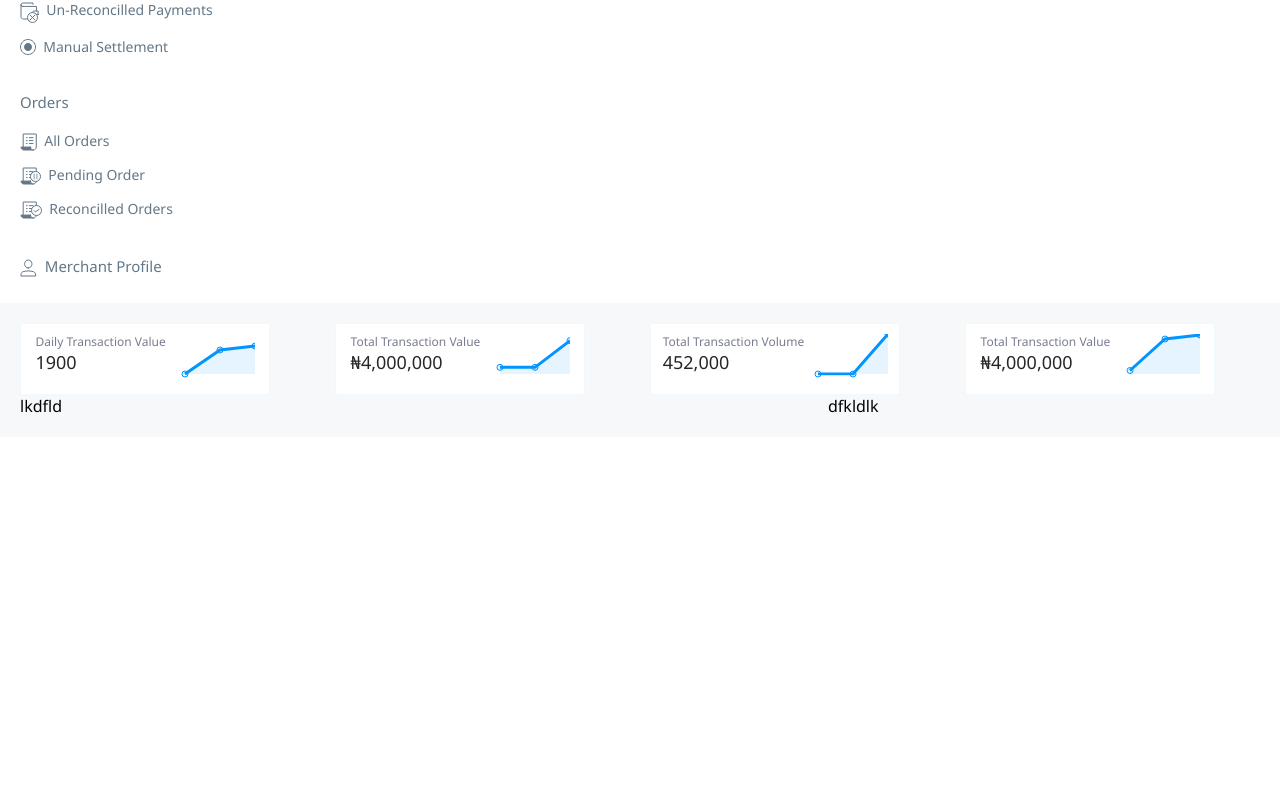
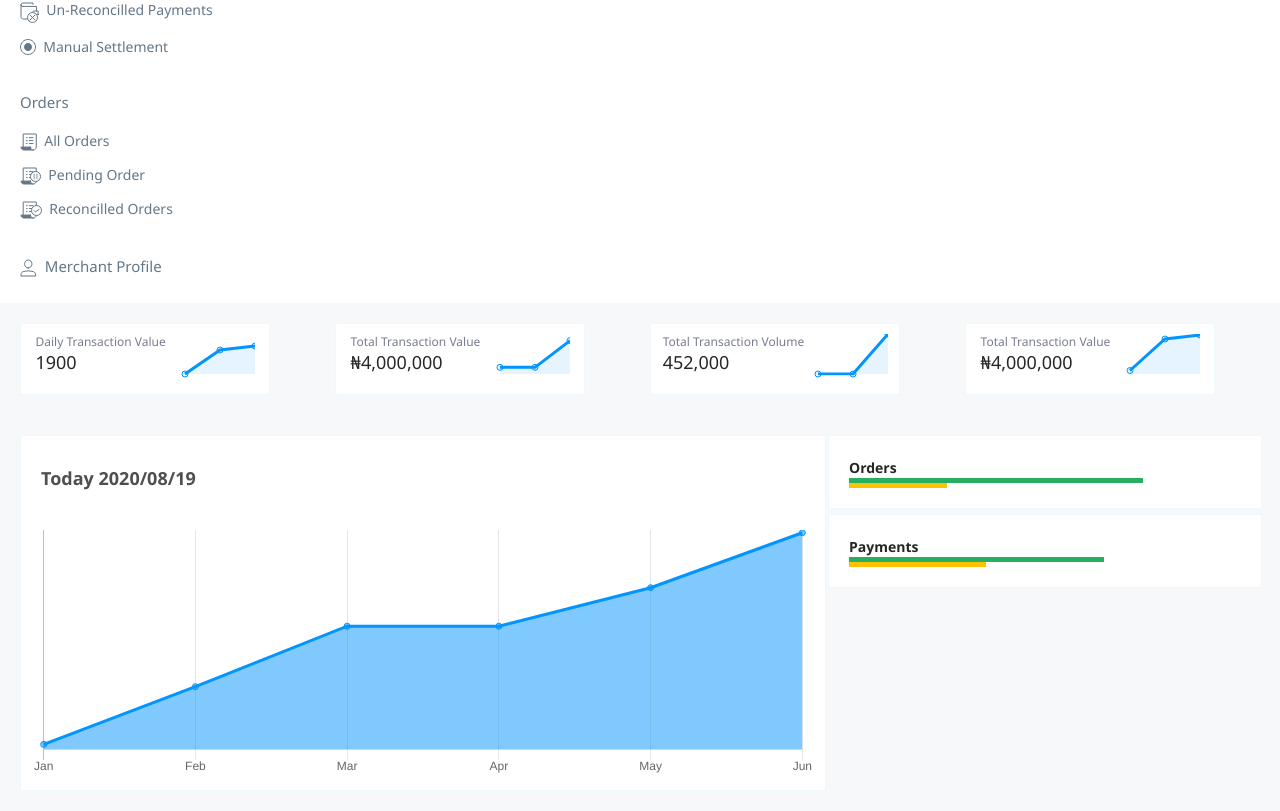
Before and after one commit to HassanBello/mintdashboard, a React (Create React App) app: page / in a window 1280 px wide. Shown: the part 436-1247 px from the top of the page. Before the commit the page ends 873 px from the top, so only its background shows below. Built offline with nearby package versions, Linux system fonts and the light colour scheme; the HTML template or start-up script is replaced by a standard one.

Commit message:
Order Section Partil work

```diff
--- a/src/components/dash/dashboard.js
+++ b/src/components/dash/dashboard.js
@@ -1,11 +1,17 @@
 import React from 'react';
 import Transaction from './transaction/transactions'
 import Order from './order/order';
+import styled from "styled-components";
+
+const P20 = styled.div`
+padding: 20px;
+`
 
 const DashBoard = () => {
     return (
         <>
         <Transaction />
+        <P20 />
         <Order />
         </>
     )
--- a/src/components/dash/order/order.css.js
+++ b/src/components/dash/order/order.css.js
@@ -8,5 +8,56 @@ column-gap: 2px;
 export const OrderColumns = styled.div`
 display: flex;
 flex-flow: column wrap;
+`
 
+export const GraphWrapper = styled.div`
+background: #FFFFFF;
+border: 1px solid #EEF8FD;
+box-sizing: border-box;
+border-radius: 2px;
+padding: 10px;
+display: flex;
+flex-flow: column wrap;
 `
+export const GraphContainer = styled.div`
+height: 250px;
+`
+
+export const StyledTime = styled.div`
+font-family: Segoe UI;
+font-style: normal;
+font-weight: bold;
+font-size: 18px;
+line-height: 24px;
+color: #4F4F4F;
+padding: 20px 10px 40px 10px;
+`
+
+export const SideCardHeader = styled.span`
+font-family: Segoe UI;
+font-style: normal;
+font-weight: bold;
+font-size: 14px;
+line-height: 19px;
+color: #262626;
+margin-bottom: 10px;
+`
+
+export const SideCard = styled.div`
+background: #FFFFFF;
+border: 1px solid #EEF8FD;
+box-sizing: border-box;
+border-radius: 2px;
+padding: 20px;
+margin-bottom: 5px;
+`
+export const GreenLine = styled.div`
+content: '';
+width: ${props => props.width}%;
+border-bottom: 5px solid #27AE60;
+`
+export const YellowLine = styled.div`
+content: '';
+width: ${props => props.width}%;
+border-bottom: 5px solid #FDC203;
+`
--- a/src/components/dash/order/order.js
+++ b/src/components/dash/order/order.js
@@ -1,17 +1,38 @@
 import React from 'react';
 import * as Styles from './order.css'
+import OrderGraph from './orderGraph';
+import SideDetailCard from './sidedetails';
 
 const Order = () => {
+    const data = [
+        {
+            title: 'Orders',
+            reconPay: 75,
+            unReconPay: 25
+        },
+        {
+            title: 'Payments',
+            reconPay: 65,
+            unReconPay: 35
+        }
+    ]
     return (
         <>
-        <Styles.OrderGrid>
-            <Styles.OrderColumns>
-lkdfld
-            </Styles.OrderColumns>
-            <Styles.OrderColumns>
-                dfkldlk
+            <Styles.OrderGrid>
+                <Styles.OrderColumns>
+                    <Styles.GraphWrapper>
+                        <Styles.StyledTime>
+                            {`Today ${new Date().toJSON().slice(0, 10).replace(/-/g, '/')}`}
+                        </Styles.StyledTime>
+                        <Styles.GraphContainer>
+                        <OrderGraph />
+                        </Styles.GraphContainer>
+                    </Styles.GraphWrapper>
                 </Styles.OrderColumns>
-        </Styles.OrderGrid>
+                <Styles.OrderColumns>
+                    {data.map(item => <SideDetailCard title={item.title} reconPay={item.reconPay} unReconPay={item.unReconPay} />)}
+                </Styles.OrderColumns>
+            </Styles.OrderGrid>
         </>
     )
 }
--- /dev/null
+++ b/src/components/dash/order/orderGraph.js
@@ -0,0 +1,61 @@
+import React, { useEffect, useRef } from 'react';
+import Chart from "chart.js";
+
+Chart.defaults.global.elements.line.tension = 0;
+
+const OrderGraph = (props) => {
+    const chartRef = useRef(null)
+
+    useEffect(() => {
+        const myChartRef = chartRef.current.getContext("2d");
+        const { width: graphWidth, height: graphHeight } = myChartRef.canvas;
+
+        let gradientLine = myChartRef
+            .createLinearGradient(0, 0, graphWidth, graphHeight);
+        gradientLine.addColorStop(1, "rgba(2, 148, 255, 0.5)");
+        gradientLine.addColorStop(0.5, "rgba(2, 148, 255, 0.5)");
+        gradientLine.addColorStop(1, "rgba(2, 148, 255, 0.5)");
+        new Chart(myChartRef, {
+            type: "line",
+            data: {
+                labels: ["Jan", "Feb", "Mar", "Apr", "May", "Jun"],
+                datasets: [
+                    {
+                        label: `Today ${new Date().toJSON().slice(0,10).replace(/-/g,'/')}`,
+                        borderColor: "#0294FF",
+                        backgroundColor: gradientLine,
+                        data: [12, 33, 55, 55, 69, 89]
+                    }
+                ]
+            },
+            options: {
+                responsive: true,
+                maintainAspectRatio: false,
+                scales: {
+                    xAxes: [{
+                        ticks: { display: true },
+                        gridLines: {
+                            display: true,
+                            drawBorder: false
+                        }
+                    }],
+                    yAxes: [{
+                        ticks: { display: false },
+                        gridLines: {
+                            display: false,
+                            drawBorder: false
+                        }
+                    }]
+                }
+            }
+        });
+    }, [props.data])
+    return (
+            <canvas
+                id="myChart"
+                ref={chartRef}
+            />
+    );
+}
+
+export default OrderGraph;
--- /dev/null
+++ b/src/components/dash/order/sidedetails.js
@@ -0,0 +1,17 @@
+import React from 'react';
+import * as Styles from './order.css'
+
+const SideDetailCard = (props) => {
+    return (
+        <Styles.SideCard>
+        <Styles.SideCardHeader>
+            {props.title}
+        </Styles.SideCardHeader>
+        <div className="flex space-y-4">
+        <Styles.GreenLine width={props.reconPay} /><Styles.YellowLine width={props.unReconPay}  />
+        </div>
+        </Styles.SideCard>
+    );
+}
+
+export default SideDetailCard;
```
